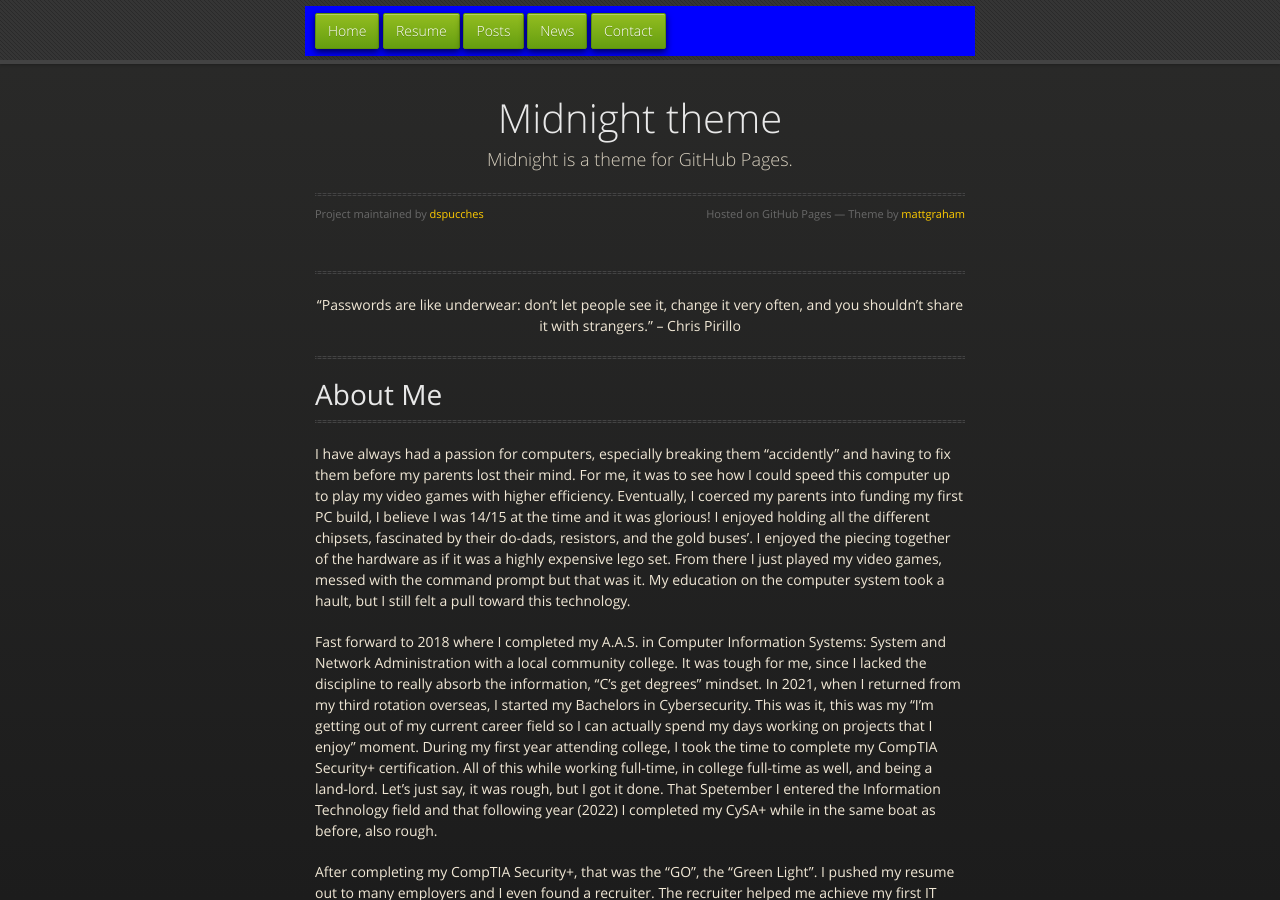
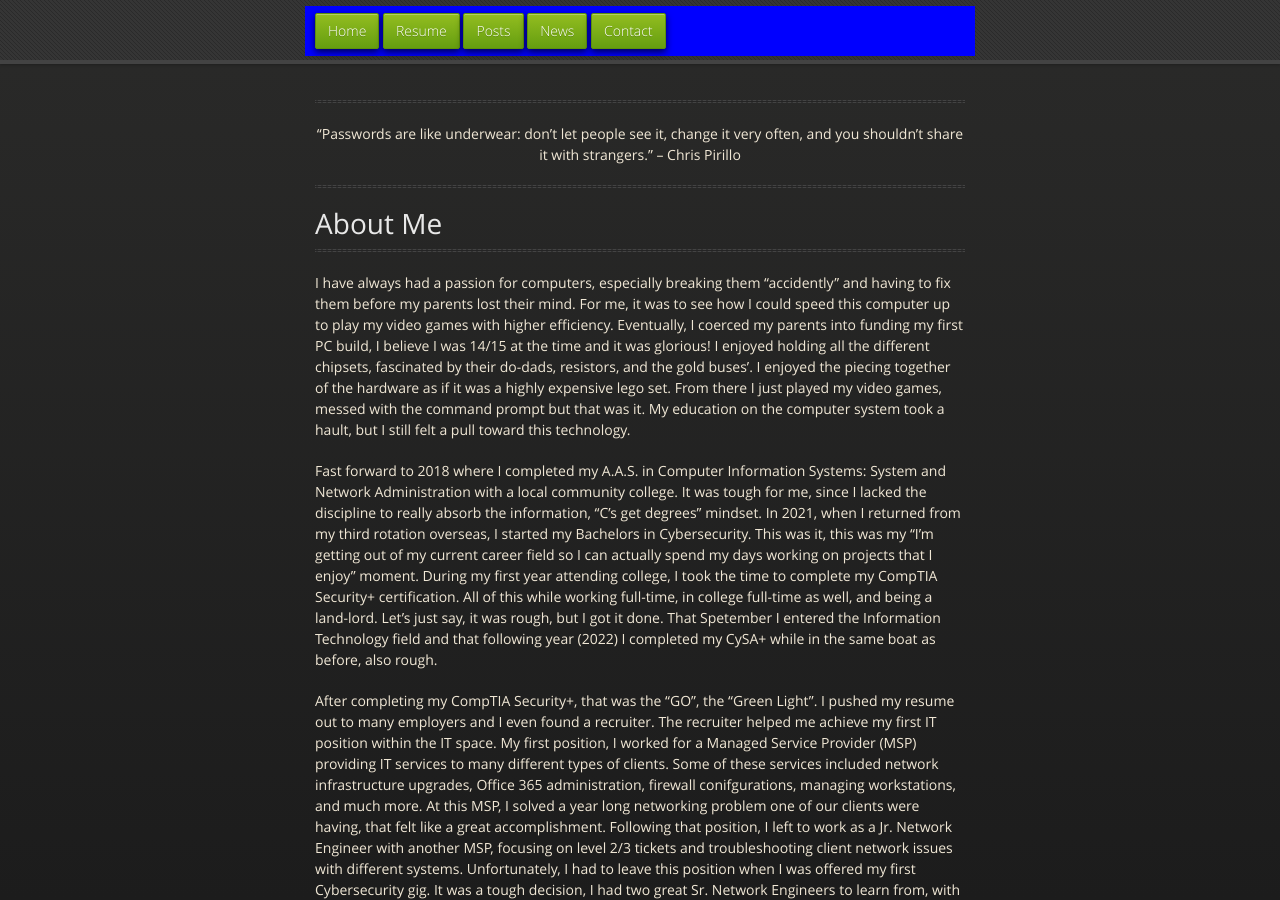
Before and after one commit to dspucches/dspucches.github.io, a Jekyll site: the page built from index.md, in a window 1280 px wide and 900 px high. Built offline with Jekyll 4.4.1, drawn with Linux system fonts in a browser that asks for light colours.

Commit message:
Update default.html

```diff
--- a/_layouts/default.html
+++ b/_layouts/default.html
@@ -25,15 +25,7 @@
       </div><!-- end header -->
 
     <div class="wrapper">
-
       <section>
-        <div id="title">
-          <h1>{{ site.title | default: site.github.repository_name }}</h1>
-          <p>{{ site.description | default: site.github.project_tagline }}</p>
-          <hr>
-          <span class="credits left">Project maintained by <a href="{{ site.github.owner_url }}">{{ site.github.owner_name }}</a></span>
-          <span class="credits right">Hosted on GitHub Pages &mdash; Theme by <a href="https://twitter.com/mattgraham">mattgraham</a></span>
-        </div>
 
         {{ content }}
 
```
